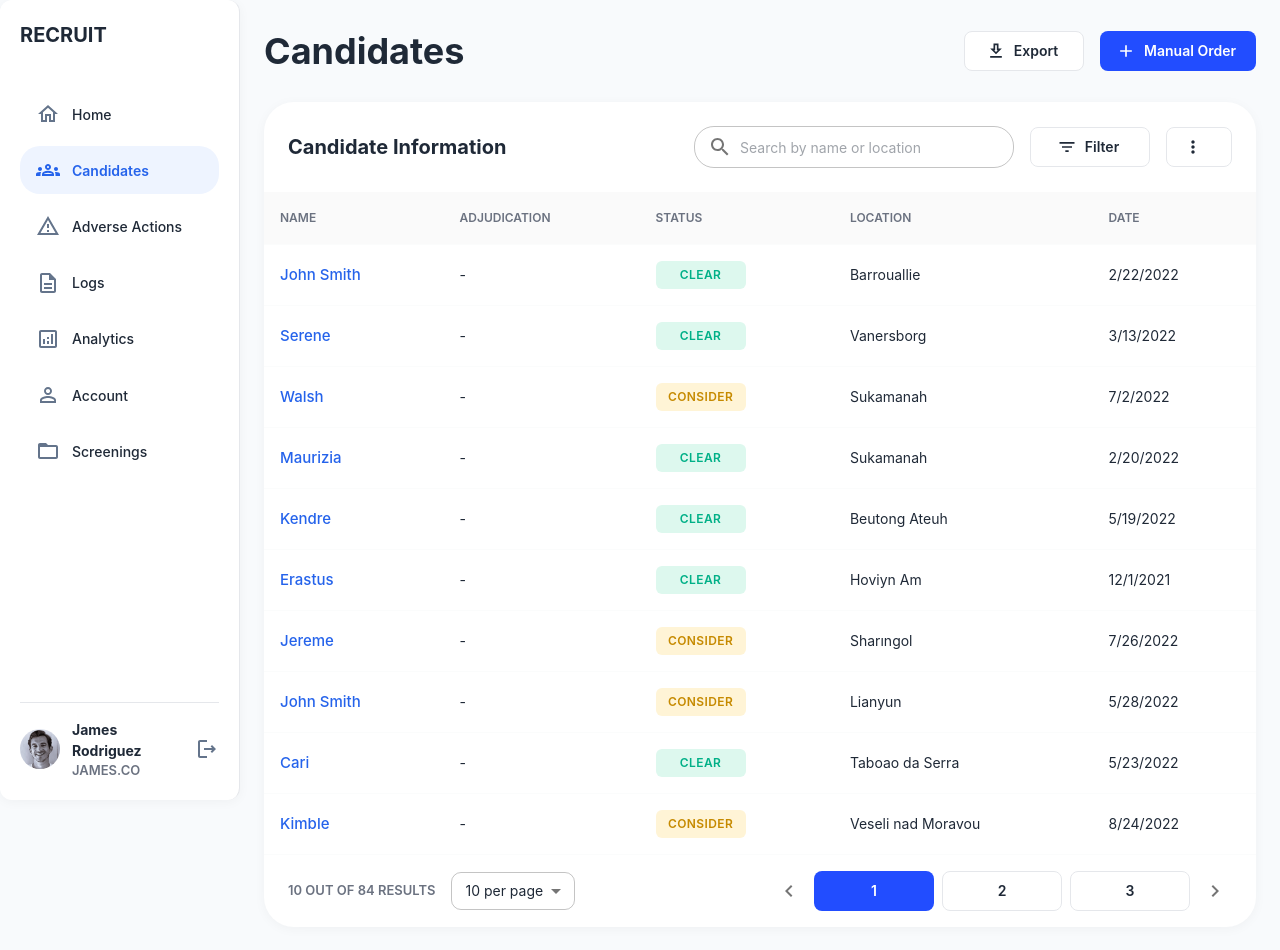
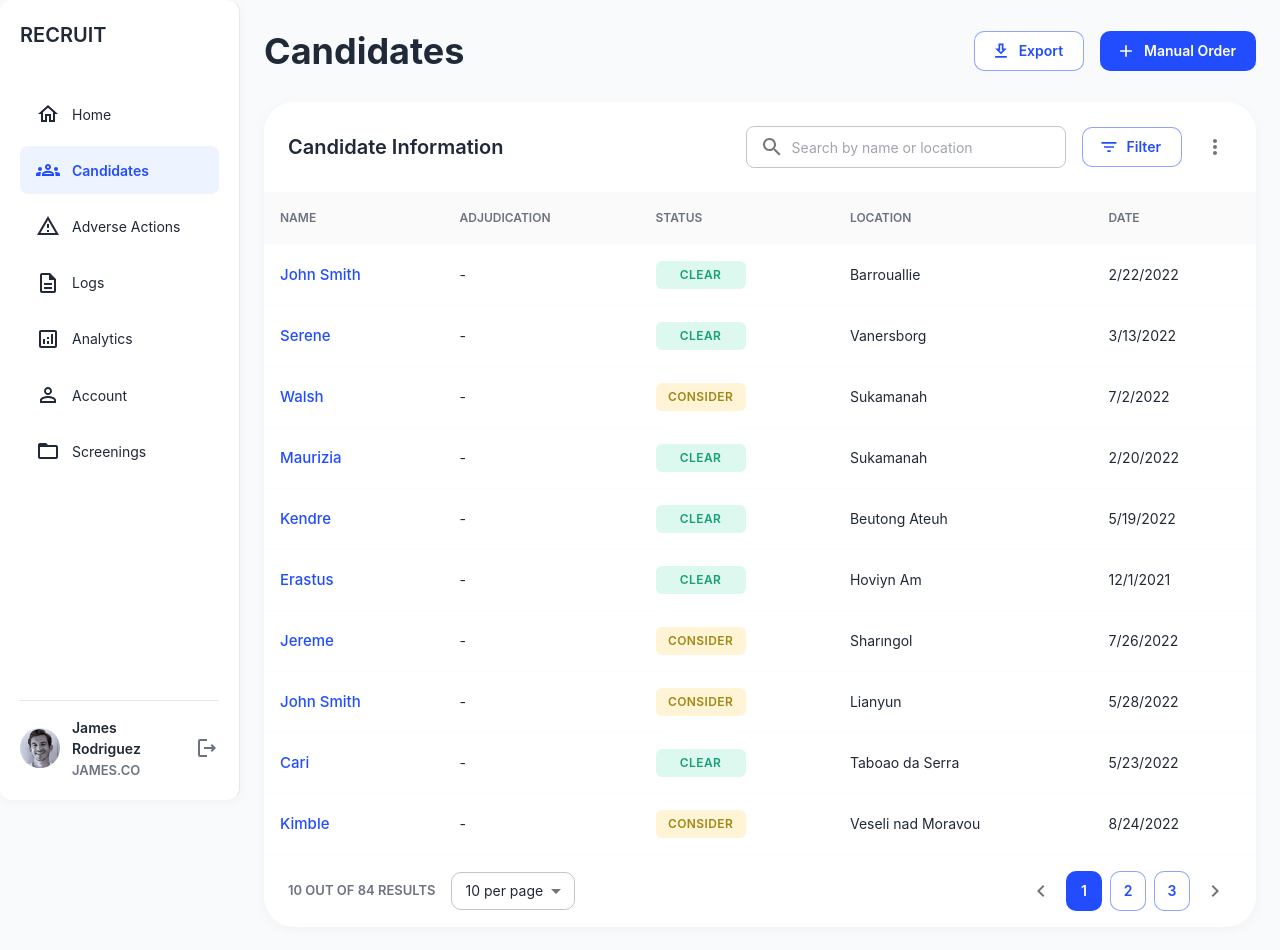
Before and after one commit to Akshayreddy0910/AkshayReddy_ldp, a React (Vite) app in the folder react-sm-app/: page / in a window 1280 px wide. Built offline with nearby package versions, Linux system fonts and the light colour scheme.

Commit message:
modified PR

```diff
--- a/react-sm-app/src/App.tsx
+++ b/react-sm-app/src/App.tsx
@@ -2,7 +2,7 @@ import { Box } from "@mui/material";
 
 import Sidebar from "./components/molecules/Sidebar";
 import TopBar from "./components/molecules/TopBar";
-import CandidateTable from "./components/molecules/CandidateTable";
+import CandidateTable from "./components/organisms/CandidateTable";
 
 const App = () => {
   return (
--- a/react-sm-app/src/components/atoms/Button/index.tsx
+++ b/react-sm-app/src/components/atoms/Button/index.tsx
@@ -1,4 +1,5 @@
 import MuiButton from "@mui/material/Button";
+import type { SxProps, Theme } from "@mui/material/styles";
 import type { ReactNode } from "react";
 
 interface ButtonProps {
@@ -6,47 +7,17 @@ interface ButtonProps {
   variant?: "primary" | "outline";
   icon?: ReactNode;
   onClick?: () => void;
+  sx?: SxProps<Theme>;
 }
 
-const Button = ({
-  label,
-  variant = "outline",
-  icon,
-  onClick,
-}: ButtonProps) => {
+const Button = ({ label, variant = "outline", icon, onClick, sx }: ButtonProps) => {
   return (
     <MuiButton
       variant={variant === "primary" ? "contained" : "outlined"}
       color="primary"
       startIcon={icon}
       onClick={onClick}
-      sx={{
-        fontFamily: "Inter",
-        fontWeight: 600,
-        fontSize: "14px",
-        textTransform: "none",
-        borderRadius: "8px",
-        height: "40px",
-        px: 2.5,
-        minWidth: label ? "120px" : "40px",
-
-        ...(variant === "outline" && {
-          backgroundColor: "#FFFFFF",
-          borderColor: "divider",
-          color: "text.primary",
-
-          "&:hover": {
-            backgroundColor: "#F8FAFC",
-            borderColor: "primary.main",
-          },
-        }),
-
-        ...(variant === "primary" && {
-          "&:hover": {
-            backgroundColor: "primary.dark",
-          },
-        }),
-      }}
+      sx={sx}
     >
       {label}
     </MuiButton>
--- a/react-sm-app/src/components/atoms/SearchInput/index.tsx
+++ b/react-sm-app/src/components/atoms/SearchInput/index.tsx
@@ -1,17 +1,22 @@
 import TextField from "@mui/material/TextField";
 import InputAdornment from "@mui/material/InputAdornment";
 import SearchIcon from "@mui/icons-material/Search";
+import type { SxProps, Theme } from "@mui/material/styles";
 
 interface SearchInputProps {
   value: string;
   onChange: (value: string) => void;
   placeholder?: string;
+  width?: number | string;
+  sx?: SxProps<Theme>;
 }
 
 const SearchInput = ({
   value,
   onChange,
   placeholder = "Search",
+  width = 320,
+  sx,
 }: SearchInputProps) => {
   return (
     <TextField
@@ -20,12 +25,8 @@ const SearchInput = ({
       size="small"
       onChange={(e) => onChange(e.target.value)}
       sx={{
-        width: 320,
-        "& .MuiOutlinedInput-root": {
-          height: 42,
-          borderRadius: 2,
-          fontFamily: "Inter",
-        },
+        width,
+        ...sx,
       }}
       slotProps={{
         input: {
--- a/react-sm-app/src/components/atoms/SidebarLink/index.tsx
+++ b/react-sm-app/src/components/atoms/SidebarLink/index.tsx
@@ -1,10 +1,7 @@
-import {
-  ListItemButton,
-  ListItemIcon,
-  ListItemText,
-  Typography,
-} from "@mui/material";
+import { ListItemButton, ListItemIcon, ListItemText } from "@mui/material";
 import type { ReactNode } from "react";
+
+import Typography from "../Typography";
 
 interface SidebarLinkProps {
   label: string;
@@ -12,56 +9,11 @@ interface SidebarLinkProps {
   active?: boolean;
 }
 
-const SidebarLink = ({
-  label,
-  icon,
-  active = false,
-}: SidebarLinkProps) => {
+const SidebarLink = ({ label, icon, active = false }: SidebarLinkProps) => {
   return (
-    <ListItemButton
-      selected={active}
-      sx={{
-        borderRadius: 2,
-        mb: 0.5,
-        px: 2,
-        py: 1.2,
-
-        "&.Mui-selected": {
-          bgcolor: "#EEF4FF",
-          color: "#2563EB",
-        },
-
-        "&.Mui-selected:hover": {
-          bgcolor: "#E4EEFF",
-        },
-
-        "&:hover": {
-          bgcolor: "#F8FAFC",
-        },
-      }}
-    >
-      <ListItemIcon
-        sx={{
-          minWidth: 36,
-          color: active ? "#2563EB" : "#64748B",
-        }}
-      >
-        {icon}
-      </ListItemIcon>
-
-      <ListItemText
-        primary={
-          <Typography
-            sx={{
-              fontFamily: "Inter",
-              fontSize: "14px",
-              fontWeight: active ? 600 : 500,
-            }}
-          >
-            {label}
-          </Typography>
-        }
-      />
+    <ListItemButton selected={active}>
+      <ListItemIcon>{icon}</ListItemIcon>
+      <ListItemText primary={<Typography text={label} />} />
     </ListItemButton>
   );
 };
--- a/react-sm-app/src/components/atoms/StatusBadge/index.tsx
+++ b/react-sm-app/src/components/atoms/StatusBadge/index.tsx
@@ -4,31 +4,13 @@ interface StatusBadgeProps {
   status: "CLEAR" | "CONSIDER";
 }
 
+const STATUS_COLOR_MAP = {
+  CLEAR: "success",
+  CONSIDER: "warning",
+} as const;
+
 const StatusBadge = ({ status }: StatusBadgeProps) => {
-  const isClear = status === "CLEAR";
-
-  return (
-    <Chip
-      label={status}
-      size="small"
-      sx={{
-        height: 28,
-        minWidth: 90,
-        borderRadius: "6px",
-        fontFamily: "Inter",
-        fontSize: "12px",
-        fontWeight: 600,
-        letterSpacing: "0.4px",
-
-        bgcolor: isClear ? "#DDF8EE" : "#FFF4D6",
-        color: isClear ? "#00B087" : "#C68A00",
-
-        "& .MuiChip-label": {
-          px: 1.5,
-        },
-      }}
-    />
-  );
+  return <Chip label={status} size="small" color={STATUS_COLOR_MAP[status]} />;
 };
 
 export default StatusBadge;
--- a/react-sm-app/src/components/atoms/Typography/index.tsx
+++ b/react-sm-app/src/components/atoms/Typography/index.tsx
@@ -1,68 +1,16 @@
 import MuiTypography from "@mui/material/Typography";
+import type { SxProps, Theme } from "@mui/material/styles";
 
 interface TypographyProps {
   text: string;
-  variant?: "heading" | "subheading" | "label" | "body" | "link";
-  bold?: boolean;
+  variant?: "heading" | "subheading" | "label" | "body";
+  sx?: SxProps<Theme>;
 }
 
-const Typography = ({
-  text,
-  variant = "body",
-  bold = false,
-}: TypographyProps) => {
-  const getStyles = () => {
-    switch (variant) {
-      case "heading":
-        return {
-          fontSize: "36px",
-          fontWeight: 700,
-          color: "#1F2937",
-        };
-
-      case "subheading":
-        return {
-          fontSize: "20px",
-          fontWeight: 600,
-          color: "#1F2937",
-        };
-
-      case "label":
-        return {
-          fontSize: "13px",
-          fontWeight: 600,
-          color: "#6B7280",
-          textTransform: "uppercase" as const,
-        };
-
-      case "link":
-        return {
-          fontSize: "15px",
-          fontWeight: 500,
-          color: "#2563EB",
-          cursor: "pointer",
-          "&:hover": {
-            textDecoration: "underline",
-          },
-        };
-
-      default:
-        return {
-          fontSize: "14px",
-          fontWeight: 400,
-          color: "#1F2937",
-        };
-    }
-  };
-
+const Typography = ({ text, variant = "body", sx }: TypographyProps) => {
+  const muiVariant = variant === "body" ? "body1" : (variant as any);
   return (
-    <MuiTypography
-      sx={{
-        fontFamily: "Inter",
-        ...getStyles(),
-        fontWeight: bold ? 700 : getStyles().fontWeight,
-      }}
-    >
+    <MuiTypography variant={muiVariant} sx={sx}>
       {text}
     </MuiTypography>
   );
--- a/react-sm-app/src/components/molecules/Sidebar/index.tsx
+++ b/react-sm-app/src/components/molecules/Sidebar/index.tsx
@@ -1,10 +1,4 @@
-import {
-  Avatar,
-  Box,
-  Divider,
-  Drawer,
-  List,
-} from "@mui/material";
+import { Avatar, Box, Divider, Drawer, List } from "@mui/material";
 
 import HomeOutlinedIcon from "@mui/icons-material/HomeOutlined";
 import GroupsOutlinedIcon from "@mui/icons-material/GroupsOutlined";
@@ -14,15 +8,32 @@ import AnalyticsOutlinedIcon from "@mui/icons-material/AnalyticsOutlined";
 import PersonOutlineOutlinedIcon from "@mui/icons-material/PersonOutlineOutlined";
 import FolderOpenOutlinedIcon from "@mui/icons-material/FolderOpenOutlined";
 import LogoutOutlinedIcon from "@mui/icons-material/LogoutOutlined";
+import { useTheme } from "@mui/material/styles";
+import type { ReactNode } from "react";
 
 import Typography from "../../atoms/Typography";
 import SidebarLink from "../../atoms/SidebarLink";
 
 import profile from "../../../assets/profile.jpg";
+import { APP_NAME, CURRENT_USER, SIDEBAR_LINKS } from "../../../utils/constants";
 
 const drawerWidth = 240;
 
+const ICONS_BY_KEY: Record<(typeof SIDEBAR_LINKS)[number]["key"], ReactNode> = {
+  home: <HomeOutlinedIcon />,
+  candidates: <GroupsOutlinedIcon />,
+  adverseActions: <WarningAmberOutlinedIcon />,
+  logs: <DescriptionOutlinedIcon />,
+  analytics: <AnalyticsOutlinedIcon />,
+  account: <PersonOutlineOutlinedIcon />,
+  screenings: <FolderOpenOutlinedIcon />,
+};
+
+const ACTIVE_LINK_KEY = "candidates";
+
 const Sidebar = () => {
+  const theme = useTheme();
+
   return (
     <Drawer
       variant="permanent"
@@ -33,7 +44,6 @@ const Sidebar = () => {
         "& .MuiDrawer-paper": {
           width: drawerWidth,
           boxSizing: "border-box",
-          borderRight: "1px solid #E5E7EB",
           p: 2.5,
           display: "flex",
           justifyContent: "space-between",
@@ -41,11 +51,7 @@ const Sidebar = () => {
       }}
     >
       <Box>
-        <Typography
-          text="RECRUIT"
-          variant="subheading"
-          bold
-        />
+        <Typography text={APP_NAME} variant="subheading" />
 
         <List
           sx={{
@@ -55,41 +61,14 @@ const Sidebar = () => {
             gap: 0.5,
           }}
         >
-          <SidebarLink
-            label="Home"
-            icon={<HomeOutlinedIcon />}
-          />
-
-          <SidebarLink
-            label="Candidates"
-            icon={<GroupsOutlinedIcon />}
-            active
-          />
-
-          <SidebarLink
-            label="Adverse Actions"
-            icon={<WarningAmberOutlinedIcon />}
-          />
-
-          <SidebarLink
-            label="Logs"
-            icon={<DescriptionOutlinedIcon />}
-          />
-
-          <SidebarLink
-            label="Analytics"
-            icon={<AnalyticsOutlinedIcon />}
-          />
-
-          <SidebarLink
-            label="Account"
-            icon={<PersonOutlineOutlinedIcon />}
-          />
-
-          <SidebarLink
-            label="Screenings"
-            icon={<FolderOpenOutlinedIcon />}
-          />
+          {SIDEBAR_LINKS.map((link) => (
+            <SidebarLink
+              key={link.key}
+              label={link.label}
+              icon={ICONS_BY_KEY[link.key]}
+              active={link.key === ACTIVE_LINK_KEY}
+            />
+          ))}
         </List>
       </Box>
 
@@ -112,20 +91,13 @@ const Sidebar = () => {
           />
 
           <Box sx={{ flexGrow: 1 }}>
-            <Typography
-              text="James Rodriguez"
-              bold
-            />
-
-            <Typography
-              text="James.co"
-              variant="label"
-            />
+            <Typography text={CURRENT_USER.name} sx={{ fontWeight: 600 }} />
+            <Typography text={CURRENT_USER.handle} variant="label" />
           </Box>
 
           <LogoutOutlinedIcon
             sx={{
-              color: "#64748B",
+              color: theme.palette.text.secondary,
               cursor: "pointer",
             }}
           />
--- a/react-sm-app/src/components/molecules/TopBar/index.tsx
+++ b/react-sm-app/src/components/molecules/TopBar/index.tsx
@@ -4,6 +4,7 @@ import AddOutlinedIcon from "@mui/icons-material/AddOutlined";
 
 import Typography from "../../atoms/Typography";
 import Button from "../../atoms/Button";
+import { TOPBAR_TEXT } from "../../../utils/constants";
 
 const TopBar = () => {
   return (
@@ -15,11 +16,7 @@ const TopBar = () => {
         mb: 3,
       }}
     >
-      <Typography
-        text="Candidates"
-        variant="heading"
-        bold
-      />
+      <Typography text={TOPBAR_TEXT.title} variant="heading" />
 
       <Box
         sx={{
@@ -28,13 +25,13 @@ const TopBar = () => {
         }}
       >
         <Button
-          label="Export"
+          label={TOPBAR_TEXT.exportLabel}
           variant="outline"
           icon={<DownloadOutlinedIcon />}
         />
 
         <Button
-          label="Manual Order"
+          label={TOPBAR_TEXT.manualOrderLabel}
           variant="primary"
           icon={<AddOutlinedIcon />}
         />
--- a/react-sm-app/src/components/molecules/CandidateTable/index.tsx
+++ b/react-sm-app/src/components/organisms/CandidateTable/index.tsx
@@ -23,18 +23,28 @@ import Button from "../../atoms/Button";
 import SearchInput from "../../atoms/SearchInput";
 import StatusBadge from "../../atoms/StatusBadge";
 
-import { candidates } from "../../../data/candidates";
+import { candidates, type Candidate } from "../../../data/candidates";
+import {
+  CANDIDATE_TABLE_HEADERS,
+  CANDIDATE_TABLE_TEXT,
+  DEFAULT_PAGE_SIZE,
+  PAGE_SIZE_LABEL_SUFFIX,
+  PAGE_SIZE_OPTIONS,
+} from "../../../utils/constants";
+
+import { styles } from "./styles";
 
 const CandidateTable = () => {
-  const [searchQuery, setSearchQuery] = useState("");
-  const [filteredCandidates, setFilteredCandidates] = useState(candidates);
+  const [searchQuery, setSearchQuery] = useState<string>("");
+  const [filteredCandidates, setFilteredCandidates] =
+    useState<Candidate[]>(candidates);
 
   useEffect(() => {
     const query = searchQuery.toLowerCase();
 
     setFilteredCandidates(
       candidates.filter(
-        (candidate) =>
+        (candidate: Candidate) =>
           candidate.name.toLowerCase().includes(query) ||
           candidate.location.toLowerCase().includes(query)
       )
@@ -42,39 +52,26 @@ const CandidateTable = () => {
   }, [searchQuery]);
 
   return (
-    <Paper sx={{ borderRadius: 3, overflow: "hidden" }}>
-      <Box
-        sx={{
-          display: "flex",
-          justifyContent: "space-between",
-          alignItems: "center",
-          p: 3,
-        }}
-      >
-        <Typography
-          text="Candidate Information"
-          variant="subheading"
-          bold
-        />
+    <Paper sx={styles.paper}>
+      <Box sx={styles.header}>
+        <Typography text={CANDIDATE_TABLE_TEXT.title} variant="subheading" />
 
-        <Box sx={{ display: "flex", gap: 2, alignItems: "center" }}>
+        <Box sx={styles.headerActions}>
           <SearchInput
             value={searchQuery}
             onChange={setSearchQuery}
-            placeholder="Search by name or location"
+            placeholder={CANDIDATE_TABLE_TEXT.searchPlaceholder}
           />
 
           <Button
-            label="Filter"
+            label={CANDIDATE_TABLE_TEXT.filterLabel}
             variant="outline"
             icon={<FilterListOutlinedIcon />}
           />
 
-          <Button
-            label=""
-            variant="outline"
-            icon={<MoreVertOutlinedIcon />}
-          />
+          <IconButton size="small">
+            <MoreVertOutlinedIcon />
+          </IconButton>
         </Box>
       </Box>
 
@@ -82,16 +79,14 @@ const CandidateTable = () => {
         <Table>
           <TableHead>
             <TableRow>
-              <TableCell>NAME</TableCell>
-              <TableCell>ADJUDICATION</TableCell>
-              <TableCell>STATUS</TableCell>
-              <TableCell>LOCATION</TableCell>
-              <TableCell>DATE</TableCell>
+              {CANDIDATE_TABLE_HEADERS.map((header: string) => (
+                <TableCell key={header}>{header}</TableCell>
+              ))}
             </TableRow>
           </TableHead>
 
           <TableBody>
-            {filteredCandidates.map((candidate, index) => (
+            {filteredCandidates.map((candidate: Candidate, index: number) => (
               <TableRow key={index} hover>
                 <TableCell>
                   <Typography text={candidate.name} variant="link" />
@@ -112,36 +107,33 @@ const CandidateTable = () => {
         </Table>
       </TableContainer>
 
-      <Box
-        sx={{
-          display: "flex",
-          justifyContent: "space-between",
-          alignItems: "center",
-          px: 3,
-          py: 2,
-        }}
-      >
-        <Box sx={{ display: "flex", alignItems: "center", gap: 2 }}>
+      <Box sx={styles.footer}>
+        <Box sx={styles.footerLeft}>
           <Typography
-            text={`${filteredCandidates.length} out of 84 results`}
+            text={`${filteredCandidates.length} ${CANDIDATE_TABLE_TEXT.resultsSuffix.replace(
+              "{total}",
+              String(CANDIDATE_TABLE_TEXT.totalResults)
+            )}`}
             variant="label"
           />
 
-          <Select size="small" defaultValue={10}>
-            <MenuItem value={10}>10 per page</MenuItem>
-            <MenuItem value={20}>20 per page</MenuItem>
-            <MenuItem value={30}>30 per page</MenuItem>
+          <Select size="small" defaultValue={DEFAULT_PAGE_SIZE}>
+            {PAGE_SIZE_OPTIONS.map((size: number) => (
+              <MenuItem key={size} value={size}>
+                {size} {PAGE_SIZE_LABEL_SUFFIX}
+              </MenuItem>
+            ))}
           </Select>
         </Box>
 
-        <Box sx={{ display: "flex", alignItems: "center", gap: 1 }}>
+        <Box sx={styles.footerRight}>
           <IconButton size="small">
             <ChevronLeftOutlinedIcon />
           </IconButton>
 
-          <Button label="1" variant="primary" />
-          <Button label="2" variant="outline" />
-          <Button label="3" variant="outline" />
+          <Button label="1" variant="primary" sx={styles.pageButton} />
+          <Button label="2" variant="outline" sx={styles.pageButton} />
+          <Button label="3" variant="outline" sx={styles.pageButton} />
 
           <IconButton size="small">
             <ChevronRightOutlinedIcon />
--- /dev/null
+++ b/react-sm-app/src/components/organisms/CandidateTable/styles.ts
@@ -0,0 +1,46 @@
+import type { SxProps, Theme } from "@mui/material/styles";
+
+export const styles: Record<string, SxProps<Theme>> = {
+  paper: {
+    borderRadius: 3,
+    overflow: "hidden",
+  },
+
+  header: {
+    display: "flex",
+    justifyContent: "space-between",
+    alignItems: "center",
+    p: 3,
+  },
+
+  headerActions: {
+    display: "flex",
+    gap: 2,
+    alignItems: "center",
+  },
+
+  footer: {
+    display: "flex",
+    justifyContent: "space-between",
+    alignItems: "center",
+    px: 3,
+    py: 2,
+  },
+
+  footerLeft: {
+    display: "flex",
+    alignItems: "center",
+    gap: 2,
+  },
+
+  footerRight: {
+    display: "flex",
+    alignItems: "center",
+    gap: 1,
+  },
+
+  pageButton: {
+    minWidth: 36,
+    px: 0,
+  },
+};
--- a/react-sm-app/src/theme.ts
+++ b/react-sm-app/src/theme.ts
@@ -1,4 +1,29 @@
 import { createTheme } from "@mui/material/styles";
+
+declare module "@mui/material/Typography" {
+  interface TypographyPropsVariantOverrides {
+    heading: true;
+    subheading: true;
+    label: true;
+    link: true;
+  }
+}
+
+declare module "@mui/material/styles" {
+  interface TypographyVariants {
+    heading: React.CSSProperties;
+    subheading: React.CSSProperties;
+    label: React.CSSProperties;
+    link: React.CSSProperties;
+  }
+
+  interface TypographyVariantsOptions {
+    heading?: React.CSSProperties;
+    subheading?: React.CSSProperties;
+    label?: React.CSSProperties;
+    link?: React.CSSProperties;
+  }
+}
 
 const theme = createTheme({
   palette: {
@@ -36,7 +61,6 @@ const theme = createTheme({
   typography: {
     fontFamily: "Inter, sans-serif",
 
-
     h4: {
       fontSize: "36px",
       fontWeight: 700,
@@ -62,6 +86,36 @@ const theme = createTheme({
       fontWeight: 500,
       color: "#6B7280",
     },
+
+    heading: {
+      fontFamily: "Inter, sans-serif",
+      fontSize: "36px",
+      fontWeight: 700,
+      color: "#1F2937",
+    },
+
+    subheading: {
+      fontFamily: "Inter, sans-serif",
+      fontSize: "20px",
+      fontWeight: 600,
+      color: "#1F2937",
+    },
+
+    label: {
+      fontFamily: "Inter, sans-serif",
+      fontSize: "13px",
+      fontWeight: 600,
+      color: "#6B7280",
+      textTransform: "uppercase",
+    },
+
+    link: {
+      fontFamily: "Inter, sans-serif",
+      fontSize: "15px",
+      fontWeight: 500,
+      color: "#224DFF",
+      cursor: "pointer",
+    },
   },
 
   shape: {
@@ -69,13 +123,132 @@ const theme = createTheme({
   },
 
   components: {
+    MuiTypography: {
+      defaultProps: {
+        variantMapping: {
+          heading: "h4",
+          subheading: "h6",
+          label: "span",
+          link: "span",
+        },
+      },
+      styleOverrides: {
+        root: {
+          "&.MuiTypography-link:hover": {
+            textDecoration: "underline",
+          },
+        },
+      },
+    },
+
     MuiButton: {
       styleOverrides: {
         root: {
           textTransform: "none",
           borderRadius: 10,
           fontWeight: 600,
+          fontSize: "14px",
           boxShadow: "none",
+          height: 40,
+          paddingLeft: 20,
+          paddingRight: 20,
+
+          "&.MuiButton-outlined": {
+            backgroundColor: "#FFFFFF",
+
+            "&:hover": {
+              backgroundColor: "#F8FAFC",
+            },
+          },
+
+          "&.MuiButton-contained:hover": {
+            backgroundColor: "#1B3ECC",
+          },
+        },
+      },
+    },
+
+    MuiTextField: {
+      styleOverrides: {
+        root: {
+          "& .MuiOutlinedInput-root": {
+            height: 42,
+            borderRadius: 8,
+          },
+        },
+      },
+    },
+
+    MuiChip: {
+      styleOverrides: {
+        root: {
+          height: 28,
+          minWidth: 90,
+          borderRadius: 6,
+          fontSize: "12px",
+          fontWeight: 600,
+          letterSpacing: "0.4px",
+
+          "&.MuiChip-colorSuccess": {
+            backgroundColor: "#DDF8EE",
+            color: "#17A076",
+          },
+
+          "&.MuiChip-colorWarning": {
+            backgroundColor: "#FFF4D6",
+            color: "#A08817",
+          },
+        },
+        label: {
+          paddingLeft: 12,
+          paddingRight: 12,
+        },
+      },
+    },
+
+    MuiListItemIcon: {
+      styleOverrides: {
+        root: {
+          minWidth: 36,
+          color: "inherit",
+        },
+      },
+    },
+
+    MuiListItemButton: {
+      styleOverrides: {
+        root: {
+          borderRadius: 8,
+          marginBottom: 4,
+          paddingLeft: 16,
+          paddingRight: 16,
+          paddingTop: 9.6,
+          paddingBottom: 9.6,
+
+          "&.Mui-selected": {
+            backgroundColor: "#EEF4FF",
+            color: "#224DFF",
+          },
+
+          "&.Mui-selected .MuiTypography-root": {
+            fontWeight: 600,
+          },
+
+          "&.Mui-selected:hover": {
+            backgroundColor: "#E4EEFF",
+          },
+
+          "&:hover": {
+            backgroundColor: "#F8FAFC",
+          },
+        },
+      },
+    },
+
+    MuiDrawer: {
+      styleOverrides: {
+        paper: {
+          borderRight: "1px solid #E5E7EB",
         },
       },
     },
--- /dev/null
+++ b/react-sm-app/src/utils/constants.ts
@@ -0,0 +1,44 @@
+export const APP_NAME = "RECRUIT";
+
+export const CURRENT_USER = {
+  name: "James Rodriguez",
+  handle: "James.co",
+};
+
+export const TOPBAR_TEXT = {
+  title: "Candidates",
+  exportLabel: "Export",
+  manualOrderLabel: "Manual Order",
+};
+
+export const SIDEBAR_LINKS = [
+  { key: "home", label: "Home" },
+  { key: "candidates", label: "Candidates" },
+  { key: "adverseActions", label: "Adverse Actions" },
+  { key: "logs", label: "Logs" },
+  { key: "analytics", label: "Analytics" },
+  { key: "account", label: "Account" },
+  { key: "screenings", label: "Screenings" },
+] as const;
+
+export const CANDIDATE_TABLE_TEXT = {
+  title: "Candidate Information",
+  searchPlaceholder: "Search by name or location",
+  filterLabel: "Filter",
+  totalResults: 84,
+  resultsSuffix: "out of {total} results",
+};
+
+export const CANDIDATE_TABLE_HEADERS = [
+  "NAME",
+  "ADJUDICATION",
+  "STATUS",
+  "LOCATION",
+  "DATE",
+] as const;
+
+export const PAGE_SIZE_OPTIONS = [10, 20, 30] as const;
+
+export const PAGE_SIZE_LABEL_SUFFIX = "per page";
+
+export const DEFAULT_PAGE_SIZE = 10;
```
